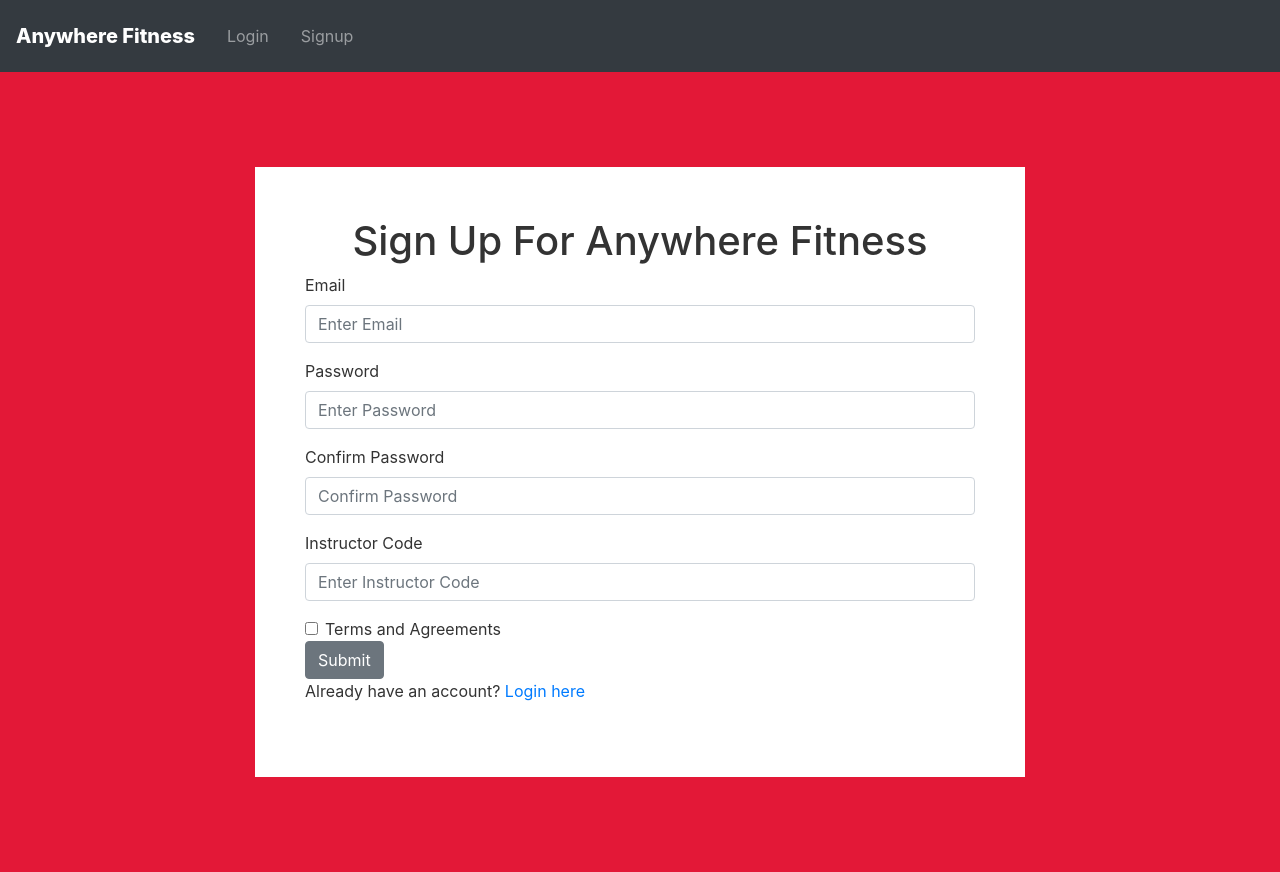
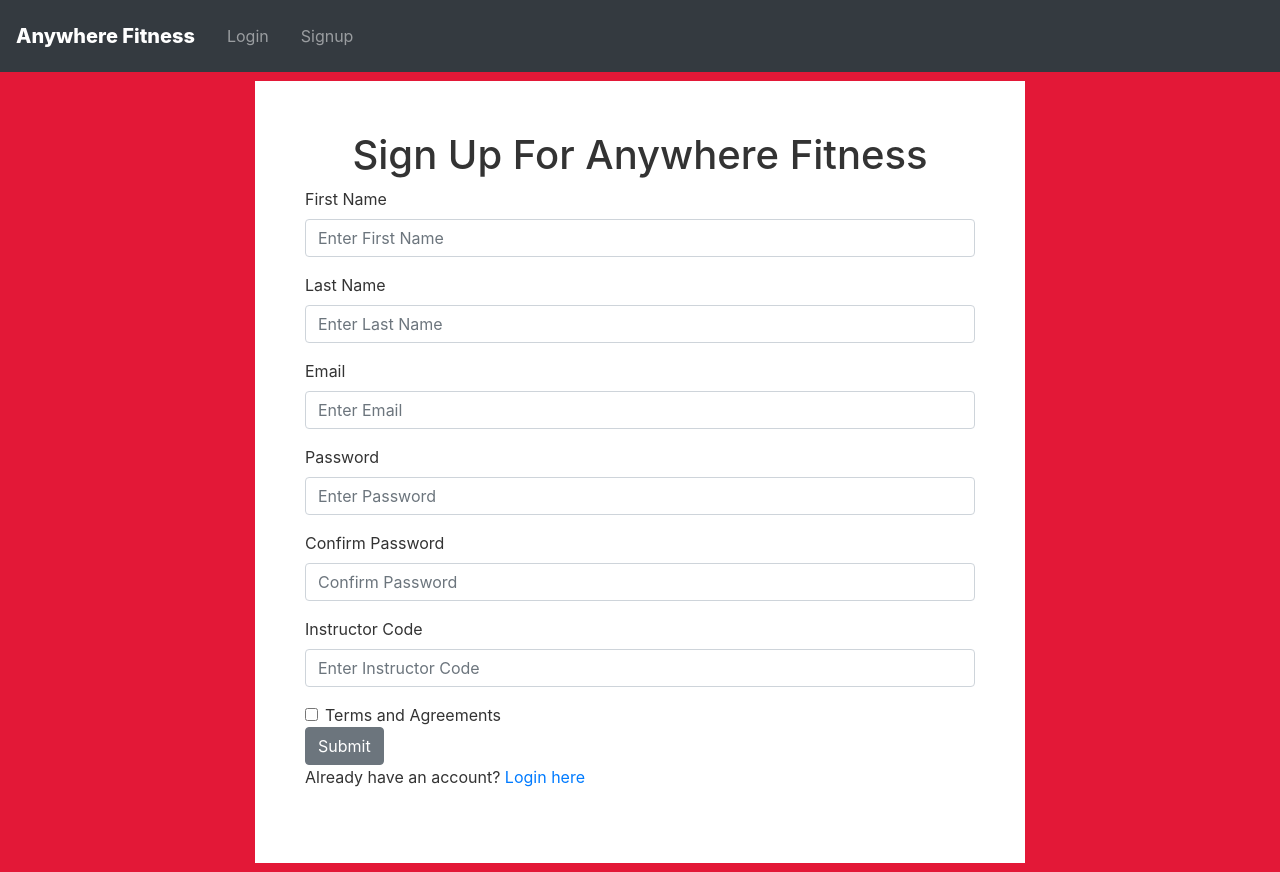
Before and after one commit to anywhere-fitness3/frontend, a React (Create React App) app in the folder anywhere-fitness/: page /signup in a window 1280 px wide. Built offline with nearby package versions, Linux system fonts and the light colour scheme; the HTML template or start-up script is replaced by a standard one.

Commit message:
Tyler-Miller

```diff
--- a/anywhere-fitness/src/App.js
+++ b/anywhere-fitness/src/App.js
@@ -1,4 +1,4 @@
-import React, { useState } from "react";
+import React from "react";
 import { Route } from "react-router-dom";
 import NavBar from "./components/Body/Navigation";
 import Home from "./components/Body/Home";
--- a/anywhere-fitness/src/components/Form/SignUpForm.js
+++ b/anywhere-fitness/src/components/Form/SignUpForm.js
@@ -1,16 +1,59 @@
-import React from "react";
+import React, { useState } from "react";
 import { Link } from "react-router-dom";
 import { Container, Button, Form, FormGroup, Label, Input } from "reactstrap";
 function SignUp() {
+  const [signUpCred, setSignUpCred] = useState({
+    firstName: "",
+    lastName: "",
+    email: "",
+    password: "",
+    confirmPassword: "",
+    instructorCode: ""
+  });
+
+  const submitForm = event => {
+    event.preventDefault();
+    console.log(signUpCred);
+  };
+
+  const handleChanges = event => {
+    setSignUpCred({ ...signUpCred, [event.target.name]: event.target.value });
+  };
+
   return (
     <Container className="form-container">
-      <Form className="form">
+      <Form onSubmit={submitForm} className="form">
         <h1 className="form-heading">Sign Up For Anywhere Fitness</h1>
         <FormGroup>
-          <Label className="form-label" for="exampleEmail">
+          <Label className="form-label" for="firstName">
+            First Name
+          </Label>
+          <Input
+            onChange={handleChanges}
+            type="name"
+            name="firstName"
+            id="firstName"
+            placeholder="Enter First Name"
+          />
+        </FormGroup>
+        <FormGroup>
+          <Label className="form-label" for="lastName">
+            Last Name
+          </Label>
+          <Input
+            onChange={handleChanges}
+            type="name"
+            name="lastName"
+            id="lastName"
+            placeholder="Enter Last Name"
+          />
+        </FormGroup>
+        <FormGroup>
+          <Label className="form-label" for="email">
             Email
           </Label>
           <Input
+            onChange={handleChanges}
             type="email"
             name="email"
             id="email"
@@ -22,6 +65,7 @@ function SignUp() {
             Password
           </Label>
           <Input
+            onChange={handleChanges}
             type="password"
             name="password"
             id="password"
@@ -33,8 +77,9 @@ function SignUp() {
             Confirm Password
           </Label>
           <Input
+            onChange={handleChanges}
             type="password"
-            name="password"
+            name="confirmPassword"
             id="confirmPassword"
             placeholder="Confirm Password"
           />
@@ -44,8 +89,8 @@ function SignUp() {
             Instructor Code
           </Label>
           <Input
-            type="password"
-            name="password"
+            type="text"
+            name="instructorCode"
             id="instructorCode"
             placeholder="Enter Instructor Code"
           />
```
